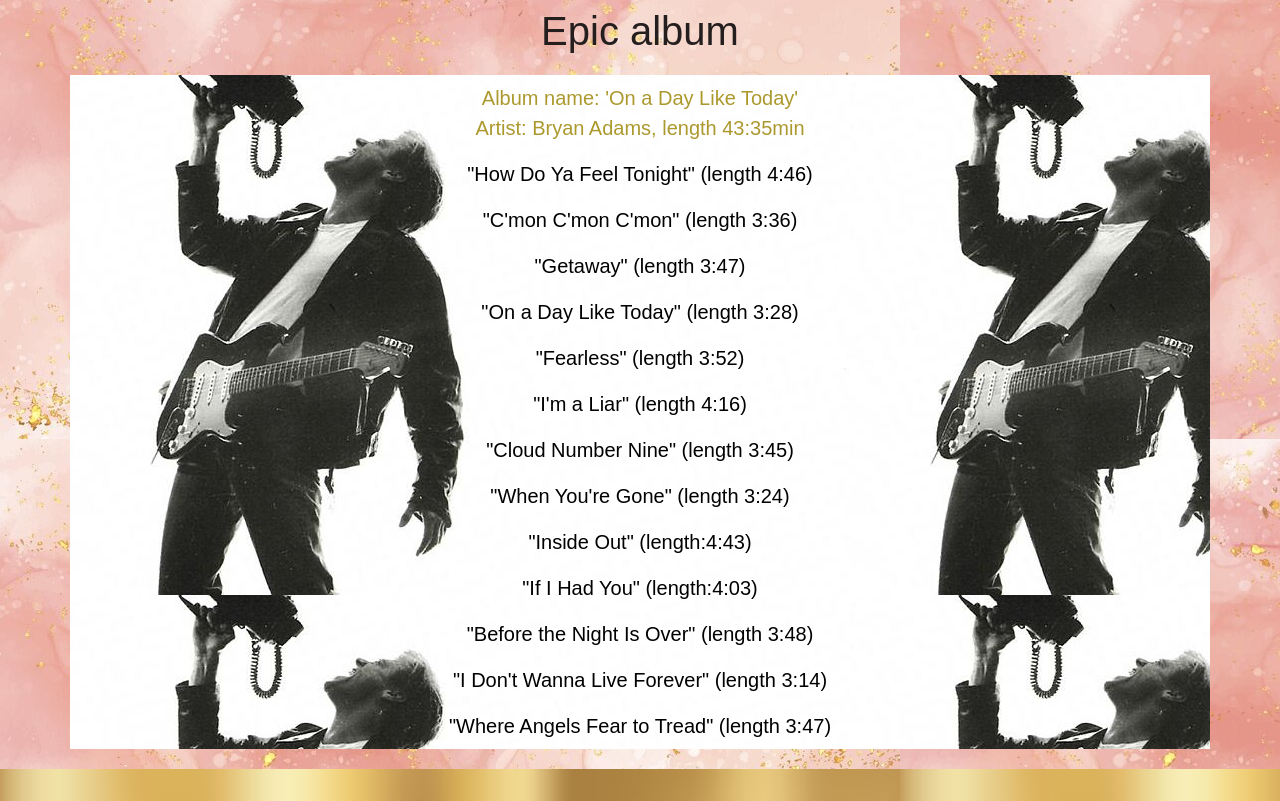
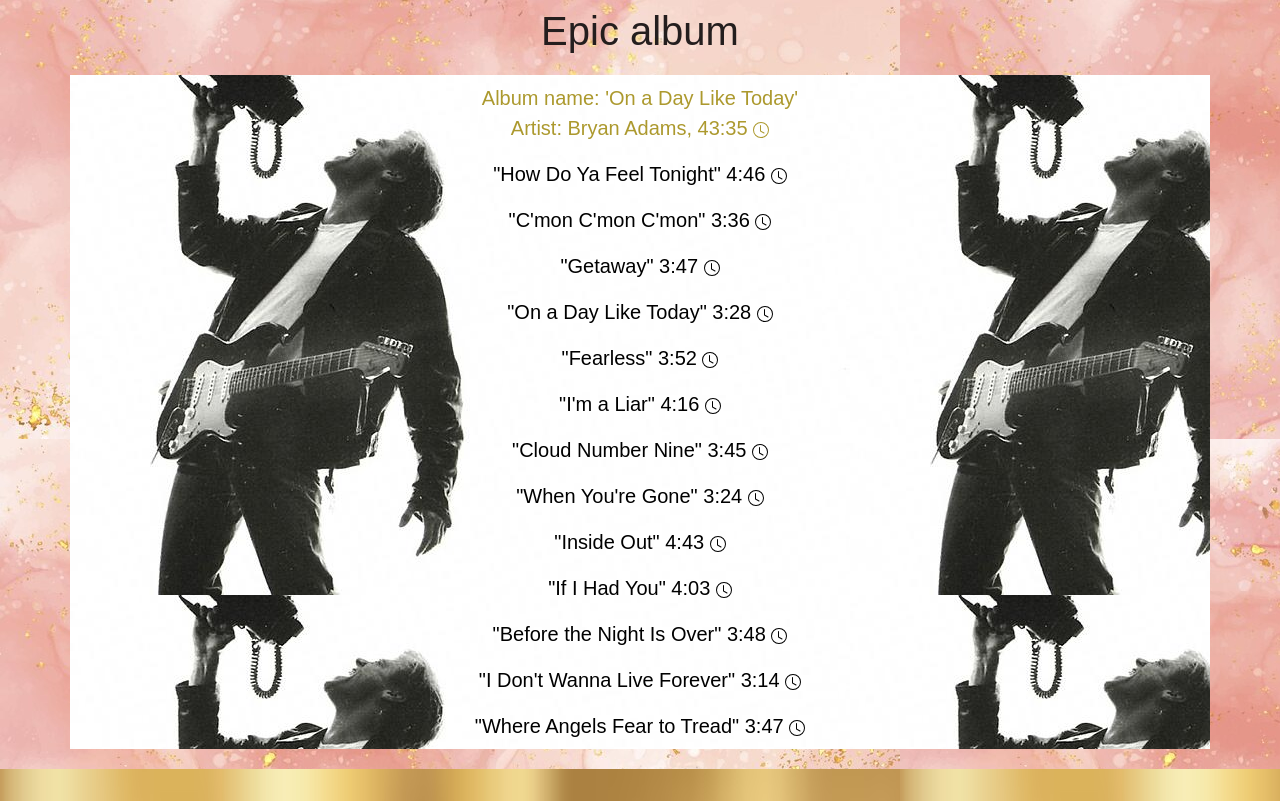
Before and after one commit to MatildeP89/Bootstrap-exercise, a plain HTML site: page index.html in a window 1280 px wide. Shown: the part 1961-2762 px from the top of the page. Drawn offline with nearby package versions, Linux system fonts and the light colour scheme; files whose address does not match are found by name.

Commit message:
Update index.html

```diff
--- a/index.html
+++ b/index.html
@@ -271,20 +271,62 @@
 
 <div id="bestAlbum" class="container">
   <ul class="list-group list-group-flush">
-    <li class="list-group-item"> <span>  Album name: 'On a Day Like Today' </span> <br> Artist: Bryan Adams, length 43:35min </li>
-    <li class="list-group-item">"How Do Ya Feel Tonight" (length 4:46)</li>
-    <li class="list-group-item">	"C'mon C'mon C'mon" (length 3:36) </li>
-    <li class="list-group-item">	"Getaway" (length 3:47) </li>
-    <li class="list-group-item">"On a Day Like Today" (length 3:28)</li>
-    <li class="list-group-item">	"Fearless" (length 3:52)</li>
-    <li class="list-group-item">	"I'm a Liar" (length 4:16)</li>
-    <li class="list-group-item">"Cloud Number Nine" (length 3:45)</li>
-    <li class="list-group-item">	"When You're Gone" (length 3:24)</li>
-    <li class="list-group-item">"Inside Out" (length:4:43)</li>
-    <li class="list-group-item">	"If I Had You" (length:4:03)</li>
-    <li class="list-group-item">	"Before the Night Is Over" (length 3:48)</li>
-    <li class="list-group-item">	"I Don't Wanna Live Forever" (length 3:14)</li>
-    <li class="list-group-item">	 "Where Angels Fear to Tread" (length 3:47)</li>
+    <li class="list-group-item"> <span>  Album name: 'On a Day Like Today' </span> <br> Artist: Bryan Adams, 43:35 <svg xmlns="http://www.w3.org/2000/svg" width="16" height="16" fill="currentColor" class="bi bi-clock" viewBox="0 0 16 16">
+      <path d="M8 3.5a.5.5 0 0 0-1 0V9a.5.5 0 0 0 .252.434l3.5 2a.5.5 0 0 0 .496-.868L8 8.71z"/>
+      <path d="M8 16A8 8 0 1 0 8 0a8 8 0 0 0 0 16m7-8A7 7 0 1 1 1 8a7 7 0 0 1 14 0"/>
+    </svg>  </li>
+    <li class="list-group-item">"How Do Ya Feel Tonight" 4:46 <svg xmlns="http://www.w3.org/2000/svg" width="16" height="16" fill="currentColor" class="bi bi-clock" viewBox="0 0 16 16">
+      <path d="M8 3.5a.5.5 0 0 0-1 0V9a.5.5 0 0 0 .252.434l3.5 2a.5.5 0 0 0 .496-.868L8 8.71z"/>
+      <path d="M8 16A8 8 0 1 0 8 0a8 8 0 0 0 0 16m7-8A7 7 0 1 1 1 8a7 7 0 0 1 14 0"/>
+    </svg> </li>
+    <li class="list-group-item">	"C'mon C'mon C'mon" 3:36 <svg xmlns="http://www.w3.org/2000/svg" width="16" height="16" fill="currentColor" class="bi bi-clock" viewBox="0 0 16 16">
+      <path d="M8 3.5a.5.5 0 0 0-1 0V9a.5.5 0 0 0 .252.434l3.5 2a.5.5 0 0 0 .496-.868L8 8.71z"/>
+      <path d="M8 16A8 8 0 1 0 8 0a8 8 0 0 0 0 16m7-8A7 7 0 1 1 1 8a7 7 0 0 1 14 0"/>
+    </svg> </li>
+    <li class="list-group-item">	"Getaway" 3:47 <svg xmlns="http://www.w3.org/2000/svg" width="16" height="16" fill="currentColor" class="bi bi-clock" viewBox="0 0 16 16">
+      <path d="M8 3.5a.5.5 0 0 0-1 0V9a.5.5 0 0 0 .252.434l3.5 2a.5.5 0 0 0 .496-.868L8 8.71z"/>
+      <path d="M8 16A8 8 0 1 0 8 0a8 8 0 0 0 0 16m7-8A7 7 0 1 1 1 8a7 7 0 0 1 14 0"/>
+    </svg>  </li>
+    <li class="list-group-item">"On a Day Like Today" 3:28 <svg xmlns="http://www.w3.org/2000/svg" width="16" height="16" fill="currentColor" class="bi bi-clock" viewBox="0 0 16 16">
+      <path d="M8 3.5a.5.5 0 0 0-1 0V9a.5.5 0 0 0 .252.434l3.5 2a.5.5 0 0 0 .496-.868L8 8.71z"/>
+      <path d="M8 16A8 8 0 1 0 8 0a8 8 0 0 0 0 16m7-8A7 7 0 1 1 1 8a7 7 0 0 1 14 0"/>
+    </svg> </li>
+    <li class="list-group-item">	"Fearless" 3:52 <svg xmlns="http://www.w3.org/2000/svg" width="16" height="16" fill="currentColor" class="bi bi-clock" viewBox="0 0 16 16">
+      <path d="M8 3.5a.5.5 0 0 0-1 0V9a.5.5 0 0 0 .252.434l3.5 2a.5.5 0 0 0 .496-.868L8 8.71z"/>
+      <path d="M8 16A8 8 0 1 0 8 0a8 8 0 0 0 0 16m7-8A7 7 0 1 1 1 8a7 7 0 0 1 14 0"/>
+    </svg> </li>
+    <li class="list-group-item">	"I'm a Liar" 4:16 <svg xmlns="http://www.w3.org/2000/svg" width="16" height="16" fill="currentColor" class="bi bi-clock" viewBox="0 0 16 16">
+      <path d="M8 3.5a.5.5 0 0 0-1 0V9a.5.5 0 0 0 .252.434l3.5 2a.5.5 0 0 0 .496-.868L8 8.71z"/>
+      <path d="M8 16A8 8 0 1 0 8 0a8 8 0 0 0 0 16m7-8A7 7 0 1 1 1 8a7 7 0 0 1 14 0"/>
+    </svg> </li>
+    <li class="list-group-item">"Cloud Number Nine" 3:45 <svg xmlns="http://www.w3.org/2000/svg" width="16" height="16" fill="currentColor" class="bi bi-clock" viewBox="0 0 16 16">
+      <path d="M8 3.5a.5.5 0 0 0-1 0V9a.5.5 0 0 0 .252.434l3.5 2a.5.5 0 0 0 .496-.868L8 8.71z"/>
+      <path d="M8 16A8 8 0 1 0 8 0a8 8 0 0 0 0 16m7-8A7 7 0 1 1 1 8a7 7 0 0 1 14 0"/>
+    </svg> </li>
+    <li class="list-group-item">	"When You're Gone" 3:24 <svg xmlns="http://www.w3.org/2000/svg" width="16" height="16" fill="currentColor" class="bi bi-clock" viewBox="0 0 16 16">
+      <path d="M8 3.5a.5.5 0 0 0-1 0V9a.5.5 0 0 0 .252.434l3.5 2a.5.5 0 0 0 .496-.868L8 8.71z"/>
+      <path d="M8 16A8 8 0 1 0 8 0a8 8 0 0 0 0 16m7-8A7 7 0 1 1 1 8a7 7 0 0 1 14 0"/>
+    </svg> </li>
+    <li class="list-group-item">"Inside Out" 4:43 <svg xmlns="http://www.w3.org/2000/svg" width="16" height="16" fill="currentColor" class="bi bi-clock" viewBox="0 0 16 16">
+      <path d="M8 3.5a.5.5 0 0 0-1 0V9a.5.5 0 0 0 .252.434l3.5 2a.5.5 0 0 0 .496-.868L8 8.71z"/>
+      <path d="M8 16A8 8 0 1 0 8 0a8 8 0 0 0 0 16m7-8A7 7 0 1 1 1 8a7 7 0 0 1 14 0"/>
+    </svg> </li>
+    <li class="list-group-item">	"If I Had You" 4:03 <svg xmlns="http://www.w3.org/2000/svg" width="16" height="16" fill="currentColor" class="bi bi-clock" viewBox="0 0 16 16">
+      <path d="M8 3.5a.5.5 0 0 0-1 0V9a.5.5 0 0 0 .252.434l3.5 2a.5.5 0 0 0 .496-.868L8 8.71z"/>
+      <path d="M8 16A8 8 0 1 0 8 0a8 8 0 0 0 0 16m7-8A7 7 0 1 1 1 8a7 7 0 0 1 14 0"/>
+    </svg> </li>
+    <li class="list-group-item">	"Before the Night Is Over" 3:48 <svg xmlns="http://www.w3.org/2000/svg" width="16" height="16" fill="currentColor" class="bi bi-clock" viewBox="0 0 16 16">
+      <path d="M8 3.5a.5.5 0 0 0-1 0V9a.5.5 0 0 0 .252.434l3.5 2a.5.5 0 0 0 .496-.868L8 8.71z"/>
+      <path d="M8 16A8 8 0 1 0 8 0a8 8 0 0 0 0 16m7-8A7 7 0 1 1 1 8a7 7 0 0 1 14 0"/>
+    </svg></li>
+    <li class="list-group-item">	"I Don't Wanna Live Forever" 3:14 <svg xmlns="http://www.w3.org/2000/svg" width="16" height="16" fill="currentColor" class="bi bi-clock" viewBox="0 0 16 16">
+      <path d="M8 3.5a.5.5 0 0 0-1 0V9a.5.5 0 0 0 .252.434l3.5 2a.5.5 0 0 0 .496-.868L8 8.71z"/>
+      <path d="M8 16A8 8 0 1 0 8 0a8 8 0 0 0 0 16m7-8A7 7 0 1 1 1 8a7 7 0 0 1 14 0"/>
+    </svg> </li>
+    <li class="list-group-item">	 "Where Angels Fear to Tread" 3:47 <svg xmlns="http://www.w3.org/2000/svg" width="16" height="16" fill="currentColor" class="bi bi-clock" viewBox="0 0 16 16">
+      <path d="M8 3.5a.5.5 0 0 0-1 0V9a.5.5 0 0 0 .252.434l3.5 2a.5.5 0 0 0 .496-.868L8 8.71z"/>
+      <path d="M8 16A8 8 0 1 0 8 0a8 8 0 0 0 0 16m7-8A7 7 0 1 1 1 8a7 7 0 0 1 14 0"/>
+    </svg> </li>
 
 
 
```
